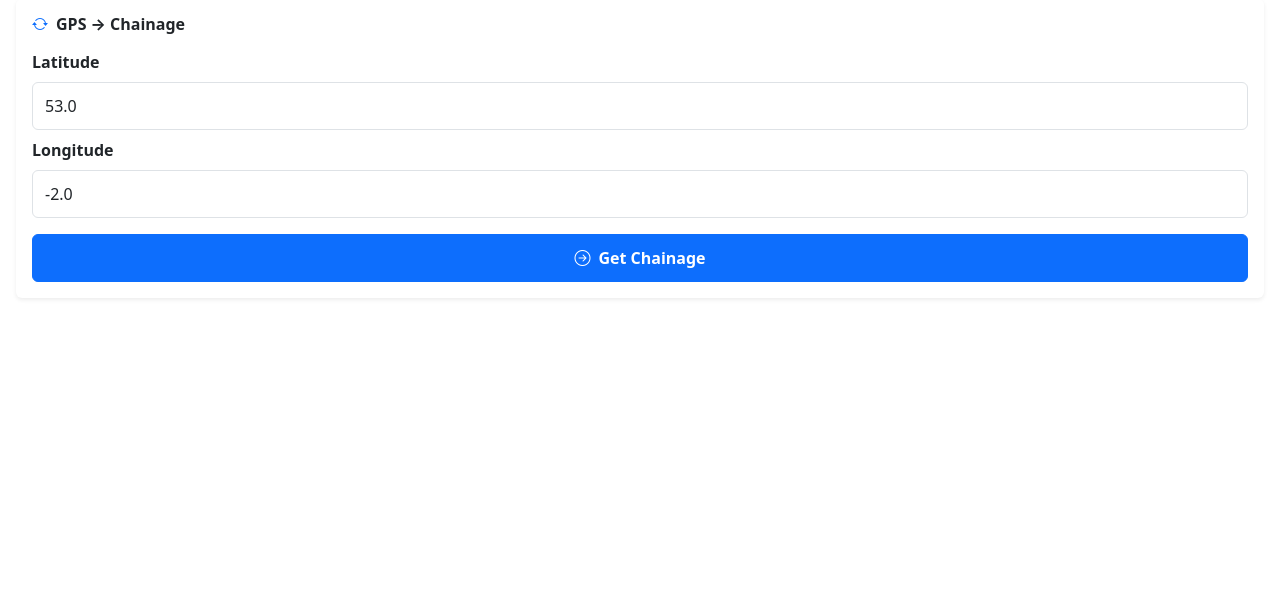
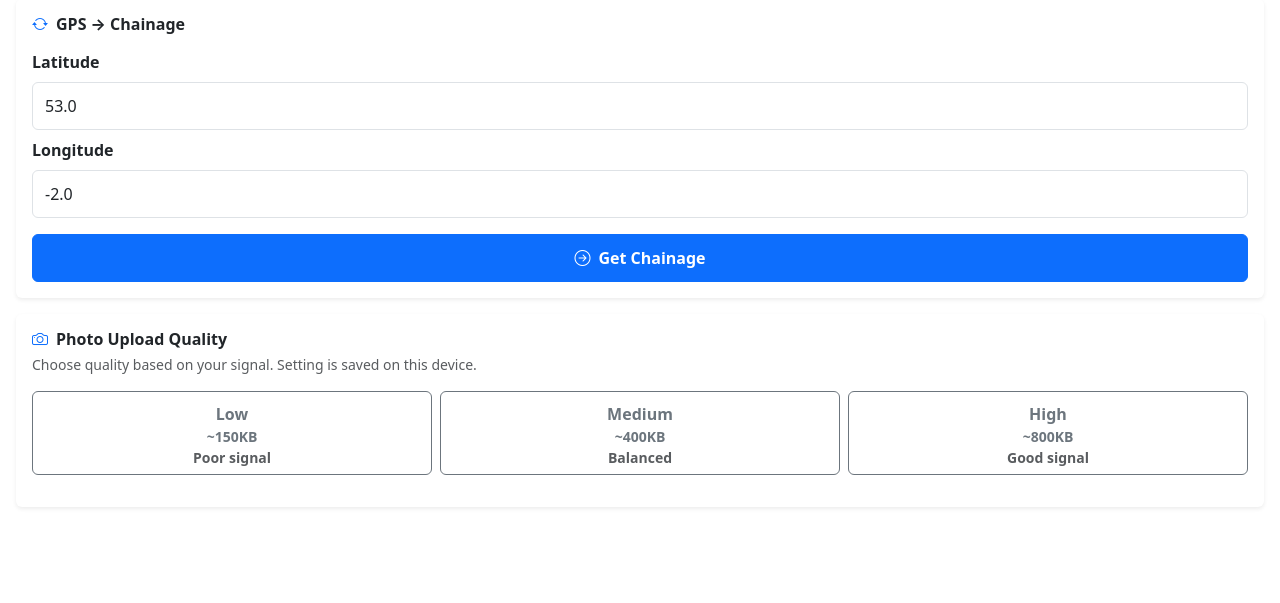
Before and after one commit to gilbertopir/pri-site-app, a Django app: template site_app/templates/tools.html in a window 1280 px wide. Shown: the part 324-927 px from the top of the page. Before the commit the page ends 623 px from the top, so only its background shows below. Run offline with Django 5.2, Linux system fonts and the light colour scheme; the template is opened without the code that fills it, so the values that code supplies are empty.

Commit message:
Add photo quality setting in Tools page

```diff
--- a/site_app/templates/tools.html
+++ b/site_app/templates/tools.html
@@ -152,6 +152,49 @@
     </div>
 </div>
 
+<!-- ==============================
+     Section 3 — Photo Quality
+     ============================== -->
+<div class="card border-0 shadow-sm mb-3">
+    <div class="card-body p-3">
+        <h6 class="fw-bold mb-1">
+            <i class="bi bi-camera me-2 text-primary"></i>Photo Upload Quality
+        </h6>
+        <p class="small text-muted mb-3">
+            Choose quality based on your signal. Setting is saved on this device.
+        </p>
+
+        <div class="row g-2 mb-3">
+            <div class="col-4">
+                <button class="quality-btn btn btn-outline-secondary w-100" data-preset="low">
+                    <i class="bi bi-signal-1 d-block mb-1" style="font-size:1.3rem"></i>
+                    <strong>Low</strong>
+                    <div class="small">~150KB</div>
+                    <div class="small text-muted">Poor signal</div>
+                </button>
+            </div>
+            <div class="col-4">
+                <button class="quality-btn btn btn-outline-secondary w-100" data-preset="medium">
+                    <i class="bi bi-signal-2 d-block mb-1" style="font-size:1.3rem"></i>
+                    <strong>Medium</strong>
+                    <div class="small">~400KB</div>
+                    <div class="small text-muted">Balanced</div>
+                </button>
+            </div>
+            <div class="col-4">
+                <button class="quality-btn btn btn-outline-secondary w-100" data-preset="high">
+                    <i class="bi bi-signal-3 d-block mb-1" style="font-size:1.3rem"></i>
+                    <strong>High</strong>
+                    <div class="small">~800KB</div>
+                    <div class="small text-muted">Good signal</div>
+                </button>
+            </div>
+        </div>
+
+        <div id="quality-status" class="small text-muted"></div>
+    </div>
+</div>
+
 {% endblock %}
 
 {% block extra_js %}
@@ -210,5 +253,40 @@
         null
     );
     {% endif %}
+
+    // Photo quality settings
+    const QUALITY_PRESETS = {
+        low:    { maxPx: 1200, quality: 0.70, label: 'Low',    desc: '~150KB — poor signal'      },
+        medium: { maxPx: 1600, quality: 0.85, label: 'Medium', desc: '~400KB — balanced (default)' },
+        high:   { maxPx: 2000, quality: 0.92, label: 'High',   desc: '~800KB — best detail'       },
+    };
+
+    function loadQuality() {
+        return localStorage.getItem('photoQuality') || 'medium';
+    }
+
+    function saveQuality(preset) {
+        localStorage.setItem('photoQuality', preset);
+        updateQualityUI(preset);
+    }
+
+    function updateQualityUI(preset) {
+        document.querySelectorAll('.quality-btn').forEach(btn => {
+            const isActive = btn.dataset.preset === preset;
+            btn.className = isActive
+                ? 'quality-btn btn btn-primary w-100'
+                : 'quality-btn btn btn-outline-secondary w-100';
+        });
+        const p = QUALITY_PRESETS[preset];
+        document.getElementById('quality-status').innerHTML =
+            `<i class="bi bi-check-circle text-success me-1"></i>
+             <strong>${p.label}</strong> quality selected — ${p.desc}`;
+    }
+
+    // Initialise on load
+    document.querySelectorAll('.quality-btn').forEach(btn => {
+        btn.addEventListener('click', () => saveQuality(btn.dataset.preset));
+    });
+    updateQualityUI(loadQuality());
 </script>
 {% endblock %}
```
Also changed, not shown: site_app/static/js/resize.js (+23 -15 lines), site_app/templates/capture.html (+9 -1 lines), site_app/templates/passing_places.html (+9 -1 lines).
